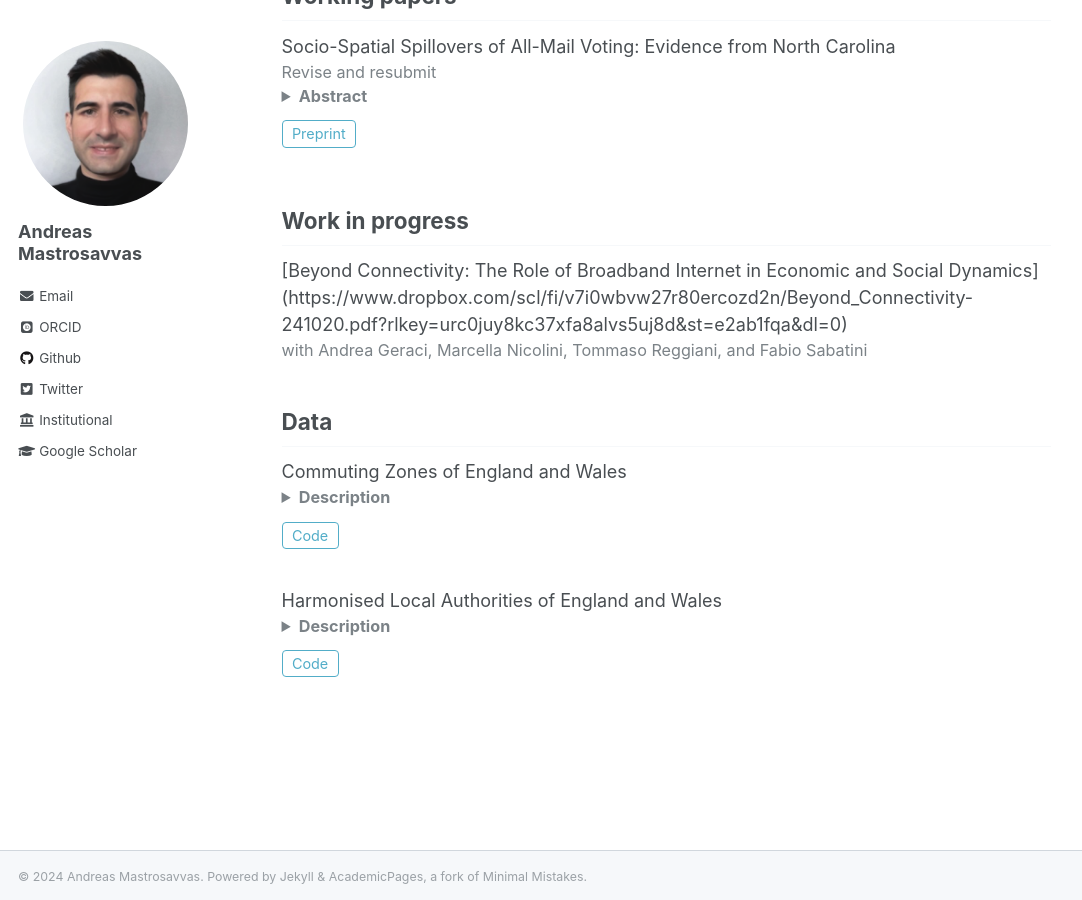
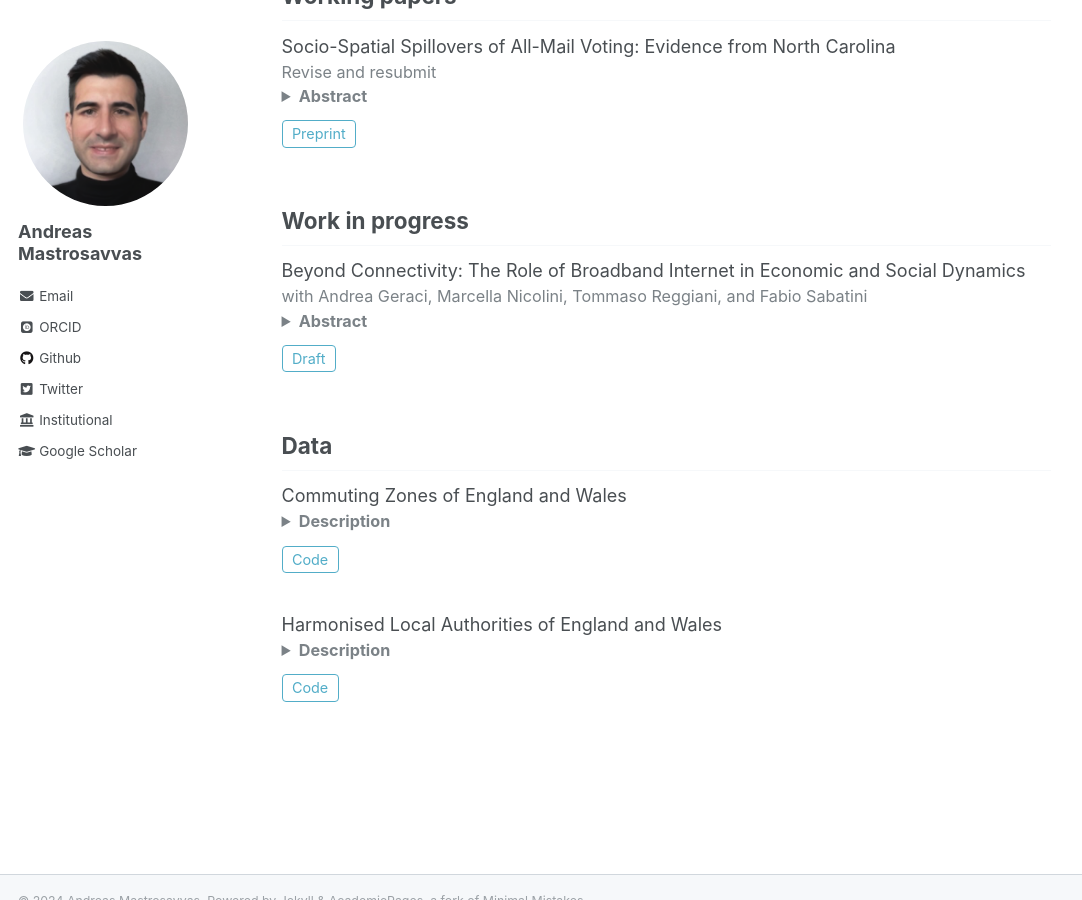
Before and after one commit to amastrosavvas/amastrosavvas.github.io, a Jekyll site: the page built from _pages/research.md, in a window 1280 px wide and 900 px high, scrolled down 582 px. Shown: the whole window, without its empty margins (0-1082 px from the left). Built offline with Jekyll 4.4.1, drawn with Linux system fonts in a browser that asks for light colours; some web fonts are replaced; some of the changed lines change nothing that is shown.

Commit message:
move link to button and add summary

```diff
--- a/_pages/research.md
+++ b/_pages/research.md
@@ -44,8 +44,14 @@
 
 ## Work in progress
 
-<summary>[Beyond Connectivity: The Role of Broadband Internet in Economic and Social Dynamics](https://www.dropbox.com/scl/fi/v7i0wbvw27r80ercozd2n/Beyond_Connectivity-241020.pdf?rlkey=urc0juy8kc37xfa8alvs5uj8d&st=e2ab1fqa&dl=0)</summary>
+<summary>Beyond Connectivity: The Role of Broadband Internet in Economic and Social Dynamics</summary>
 <summary style="font-size: 0.9em;color:#7B8287;"> with Andrea Geraci, Marcella Nicolini, Tommaso Reggiani, and Fabio Sabatini</summary>
+<details><summary  style="font-size: 0.9em;color:#7B8287; margin-bottom:  5px;"><b>Abstract</b></summary>
+<blockquote style="font-size: 0.8em;color:#7B8287; margin-top: 0; margin-bottom: 5px; margin-left: 4px;">
+This project aims to investigate the behavioral, economic, and political impacts of broadband penetration. Our empirical analyses will focus on the UK, where we have gathered unique data on the topology of the broadband network. This data permits accurate measurement of the distance of individual residences, firms, and public institutions from the network node serving their area, thereby enabling us to determine the connection speed available at these locations. To establish causality, we will leverage technical features of the broadband network that created exogenous discontinuities in Internet access quality, resulting in a quasi-experimental setting. By matching our information on the network topology with various georeferenced data sources measured at the individual, firm, and local level (from postcode to LSOA), we aim to rigorously assess the causal impact of fast Internet availability on several outcomes, including labor supply, wages and gender inequalities, climate change awareness, sociability, and attitudes towards Brexit and "Bregret".
+</blockquote>
+</details>
+[Draft](https://www.dropbox.com/scl/fi/v7i0wbvw27r80ercozd2n/Beyond_Connectivity-241020.pdf?rlkey=urc0juy8kc37xfa8alvs5uj8d&st=e2ab1fqa&dl=0){: .btn--custom}
 
 
 ## Data
```
